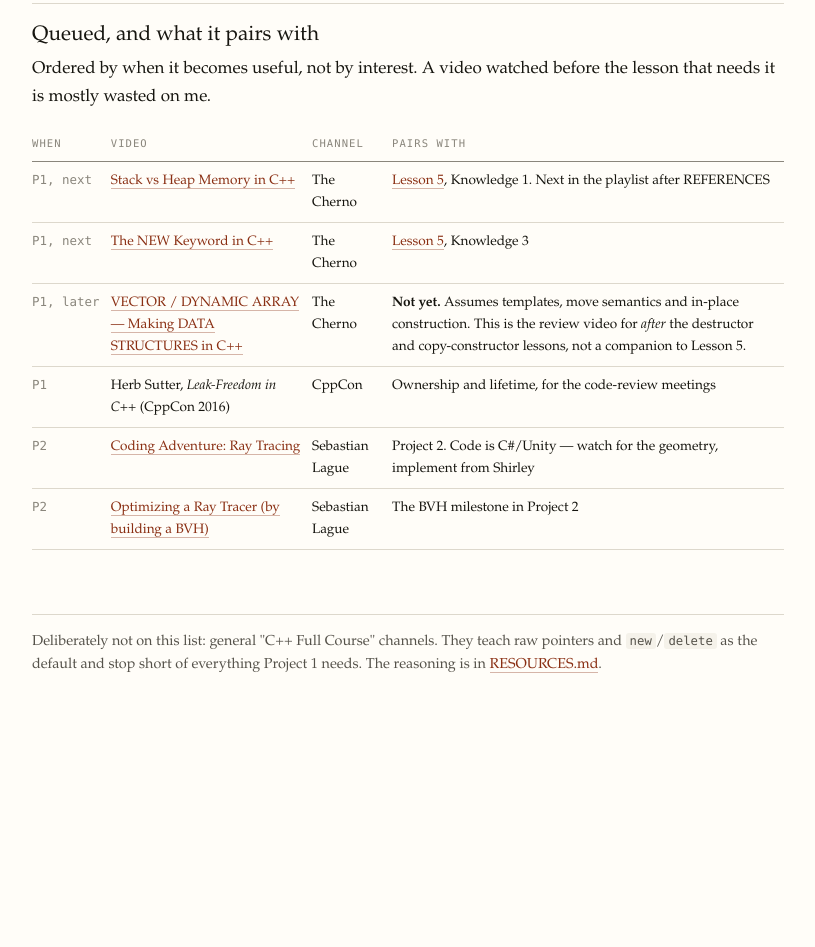
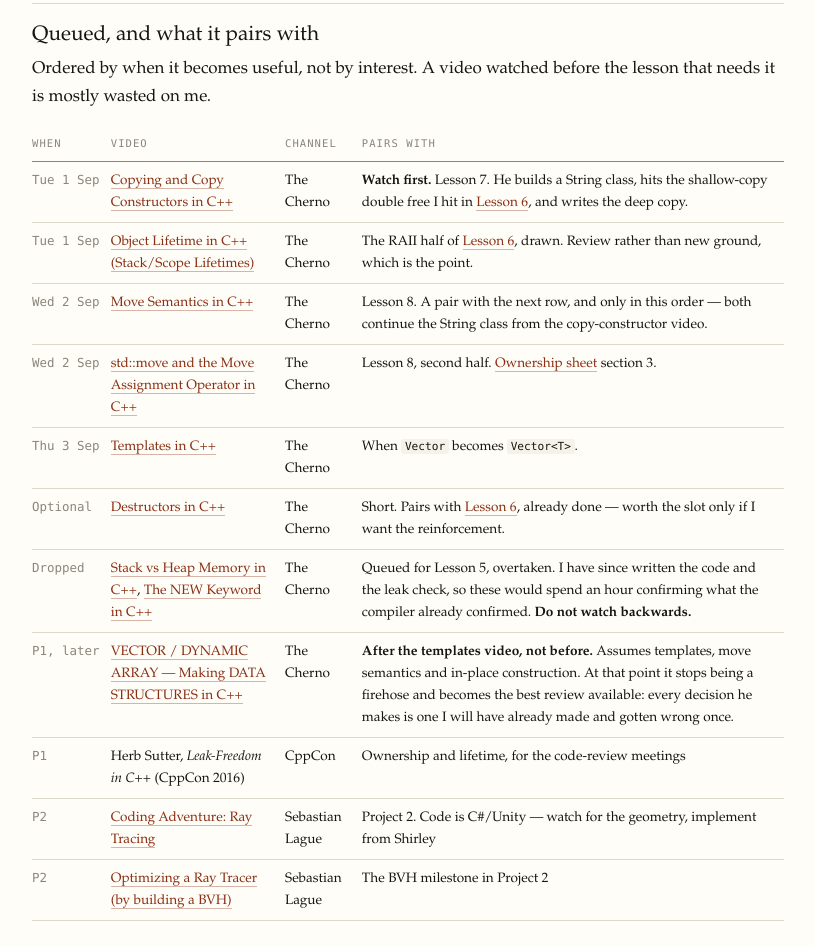
Before and after one commit to jaas29/cpp-tutorial-journal, a plain HTML site: page videos.html in a window 1280 px wide. Shown: the part 1551-2498 px from the top of the page, without its empty margins (232-1047 px from the left). Before the commit the page ends 2372 px from the top, so only its background shows below. Drawn offline with Linux system fonts and the light colour scheme.

Commit message:
Video queue: reorder around lessons 7-9, with verified URLs
The queue still pointed at Lesson 5's videos, which the code has
overtaken. Replaced with the watch order for the rest of the week, each
row tied to the lesson it serves:

  Copying and Copy Constructors -> Lesson 7 (watch first)
  Object Lifetime               -> Lesson 6, the RAII half
  Move Semantics + std::move    -> Lesson 8, in that order
  Templates                     -> when Vector becomes Vector<T>
  VECTOR/DYNAMIC ARRAY          -> after templates, as review

All URLs confirmed against YouTube today rather than recalled.

Stack vs Heap and The NEW Keyword are marked overtaken. The code and
the leak check are written, so watching them now would confirm what the
compiler already confirmed - not free at 5-6 hours a week.

```diff
--- a/videos.html
+++ b/videos.html
@@ -117,21 +117,42 @@ it is mostly wasted on me.</p>
 <tr><th>When</th><th>Video</th><th>Channel</th><th>Pairs with</th></tr>
 </thead>
 <tbody>
-<tr class="queued"><td>P1, next</td>
-  <td><a href="https://www.youtube.com/watch?v=wJ1L2nSIV1s">Stack vs Heap Memory in C++</a></td>
+<tr class="queued"><td>Tue 1 Sep</td>
+  <td><a href="https://www.youtube.com/watch?v=BvR1Pgzzr38">Copying and Copy Constructors in C++</a></td>
   <td>The Cherno</td>
-  <td><a href="./lessons/0005-the-heap-and-your-first-vector.html">Lesson 5</a>, Knowledge 1. Next in the playlist after REFERENCES</td></tr>
-<tr class="queued"><td>P1, next</td>
-  <td><a href="https://www.youtube.com/watch?v=NUZdUSqsCs4">The NEW Keyword in C++</a></td>
+  <td><strong>Watch first.</strong> Lesson 7. He builds a String class, hits the shallow-copy double free I hit in <a href="./lessons/0006-the-destructor-and-raii.html">Lesson 6</a>, and writes the deep copy.</td></tr>
+<tr class="queued"><td>Tue 1 Sep</td>
+  <td><a href="https://www.youtube.com/watch?v=iNuTwvD6ciI">Object Lifetime in C++ (Stack/Scope Lifetimes)</a></td>
   <td>The Cherno</td>
-  <td><a href="./lessons/0005-the-heap-and-your-first-vector.html">Lesson 5</a>, Knowledge 3</td></tr>
+  <td>The RAII half of <a href="./lessons/0006-the-destructor-and-raii.html">Lesson 6</a>, drawn. Review rather than new ground, which is the point.</td></tr>
+<tr class="queued"><td>Wed 2 Sep</td>
+  <td><a href="https://www.youtube.com/watch?v=ehMg6zvXuMY">Move Semantics in C++</a></td>
+  <td>The Cherno</td>
+  <td>Lesson 8. A pair with the next row, and only in this order &mdash; both continue the String class from the copy-constructor video.</td></tr>
+<tr class="queued"><td>Wed 2 Sep</td>
+  <td><a href="https://www.youtube.com/watch?v=OWNeCTd7yQE">std::move and the Move Assignment Operator in C++</a></td>
+  <td>The Cherno</td>
+  <td>Lesson 8, second half. <a href="./reference/ownership.html">Ownership sheet</a> section 3.</td></tr>
+<tr class="queued"><td>Thu 3 Sep</td>
+  <td><a href="https://www.youtube.com/watch?v=I-hZkUa9mIs">Templates in C++</a></td>
+  <td>The Cherno</td>
+  <td>When <code>Vector</code> becomes <code>Vector&lt;T&gt;</code>.</td></tr>
+<tr class="queued"><td>Optional</td>
+  <td><a href="https://www.youtube.com/watch?v=D8cWquReFqw">Destructors in C++</a></td>
+  <td>The Cherno</td>
+  <td>Short. Pairs with <a href="./lessons/0006-the-destructor-and-raii.html">Lesson 6</a>, already done &mdash; worth the slot only if I want the reinforcement.</td></tr>
+<tr class="queued"><td>Dropped</td>
+  <td><a href="https://www.youtube.com/watch?v=wJ1L2nSIV1s">Stack vs Heap Memory in C++</a>,
+  <a href="https://www.youtube.com/watch?v=NUZdUSqsCs4">The NEW Keyword in C++</a></td>
+  <td>The Cherno</td>
+  <td>Queued for Lesson 5, overtaken. I have since written the code and the leak check, so these would spend an hour confirming what the compiler already confirmed. <strong>Do not watch backwards.</strong></td></tr>
 <tr class="queued"><td>P1, later</td>
   <td><a href="https://www.youtube.com/watch?v=ryRf4Jh_YC0">VECTOR / DYNAMIC ARRAY &mdash; Making
   DATA STRUCTURES in C++</a></td>
   <td>The Cherno</td>
-  <td><strong>Not yet.</strong> Assumes templates, move semantics and in-place construction. This
-  is the review video for <em>after</em> the destructor and copy-constructor lessons, not a
-  companion to Lesson 5.</td></tr>
+  <td><strong>After the templates video, not before.</strong> Assumes templates, move semantics and
+  in-place construction. At that point it stops being a firehose and becomes the best review
+  available: every decision he makes is one I will have already made and gotten wrong once.</td></tr>
 <tr class="queued"><td>P1</td>
   <td>Herb Sutter, <em>Leak-Freedom in C++</em> (CppCon 2016)</td>
   <td>CppCon</td>
```
Also changed, not shown: 1 other file.
